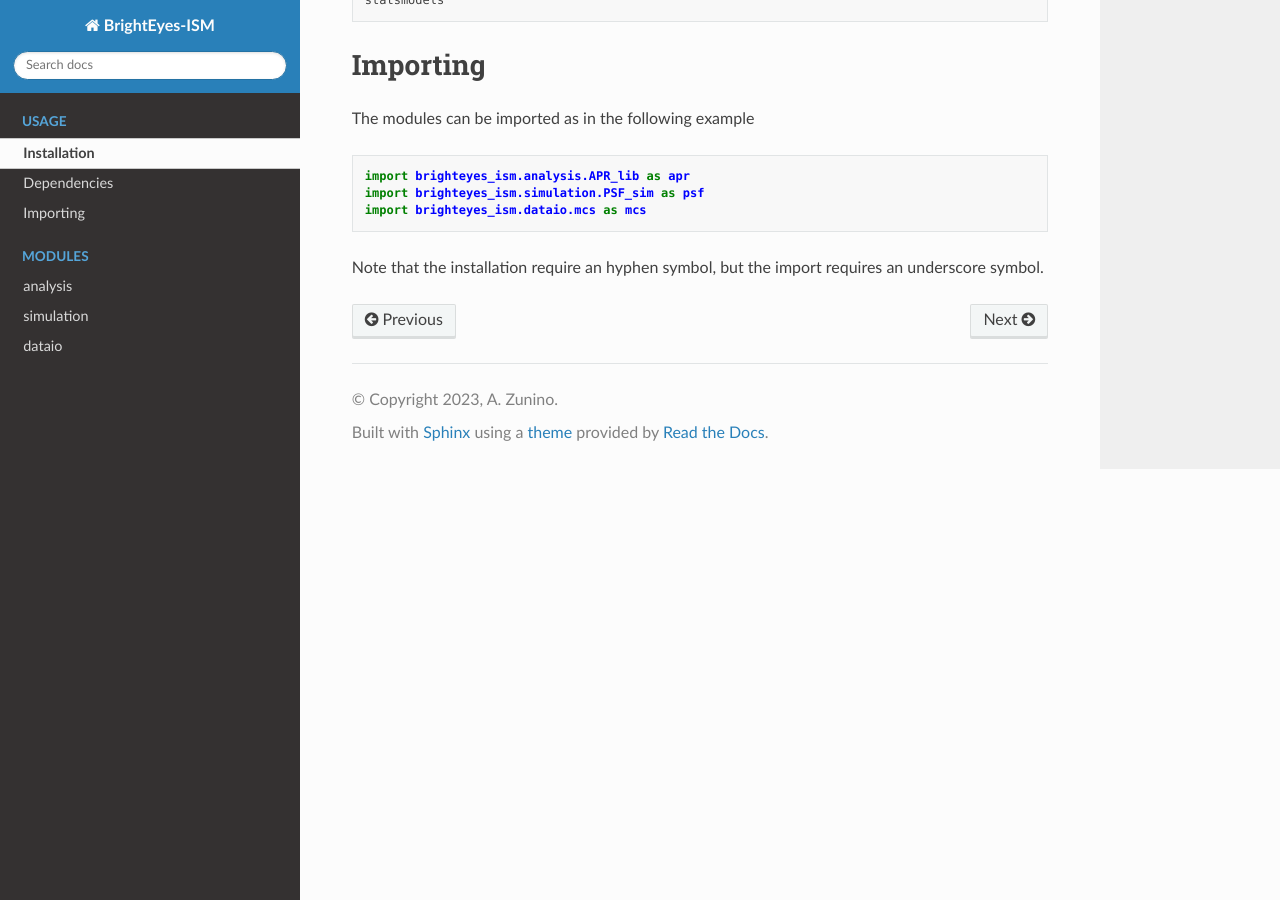
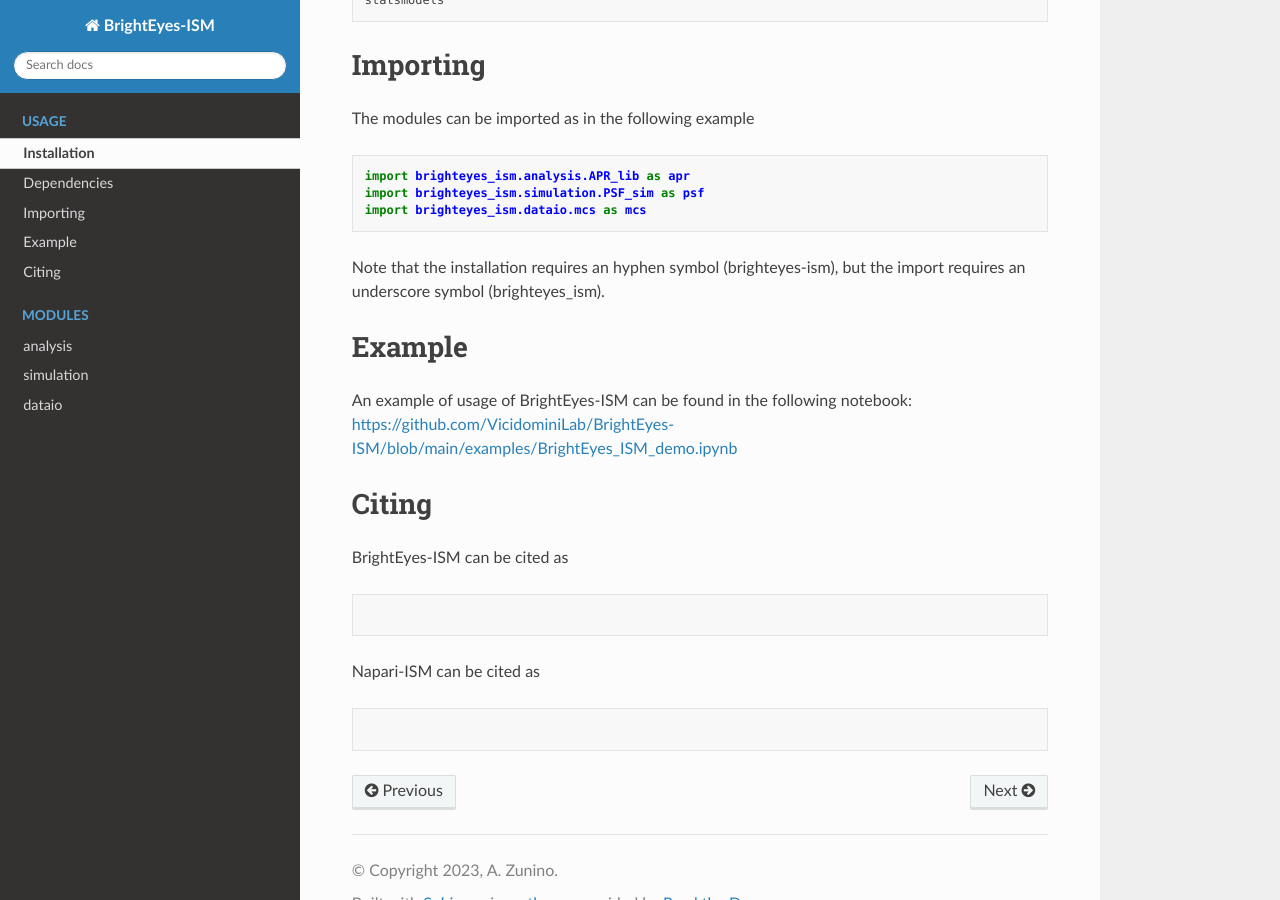
Before and after one commit to VicidominiLab/BrightEyes-ISM, a Sphinx documentation site: the page built from docs/source/installation.rst, in a window 1280 px wide and 900 px high, scrolled down 857 px. Built offline with Sphinx 7.4.7 and the Read the Docs theme 2.0.0, drawn with Linux system fonts in a browser that asks for light colours.

Commit message:
Updated rst files

```diff
--- a/docs/source/installation.rst
+++ b/docs/source/installation.rst
@@ -52,4 +52,22 @@
    import brighteyes_ism.simulation.PSF_sim as psf
    import brighteyes_ism.dataio.mcs as mcs
 
-Note that the installation require an hyphen symbol, but the import requires an underscore symbol.
+Note that the installation requires an hyphen symbol (brighteyes-ism), but the import requires an underscore symbol (brighteyes_ism).
+
+Example
+============
+
+An example of usage of BrightEyes-ISM can be found in the following notebook: https://github.com/VicidominiLab/BrightEyes-ISM/blob/main/examples/BrightEyes_ISM_demo.ipynb
+
+Citing
+============
+
+BrightEyes-ISM can be cited as
+
+.. code-block:: python
+
+
+
+Napari-ISM can be cited as
+
+.. code-block:: python
```
Also changed, not shown: docs/source/citing.rst (deleted), 2 other files.
